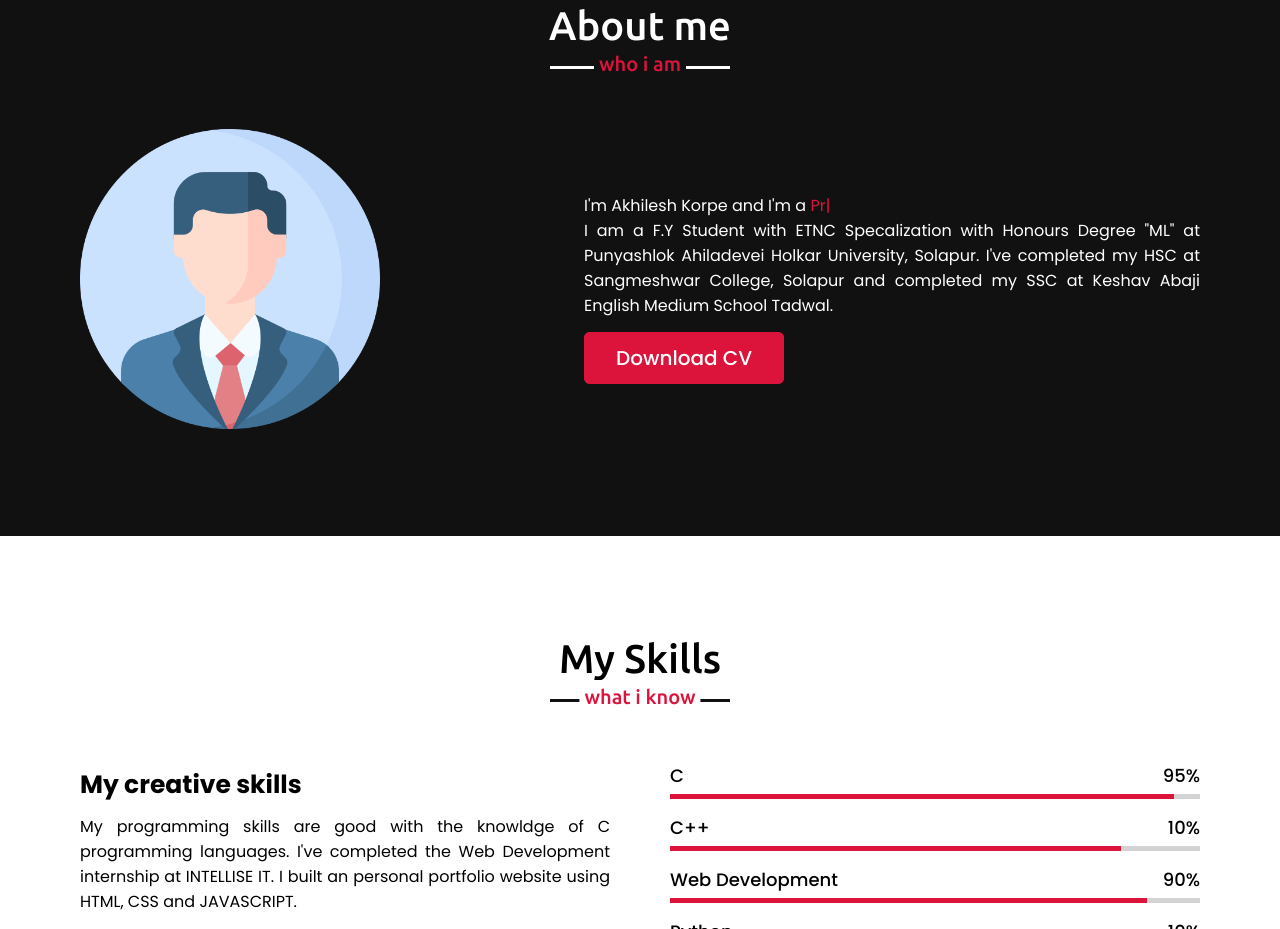
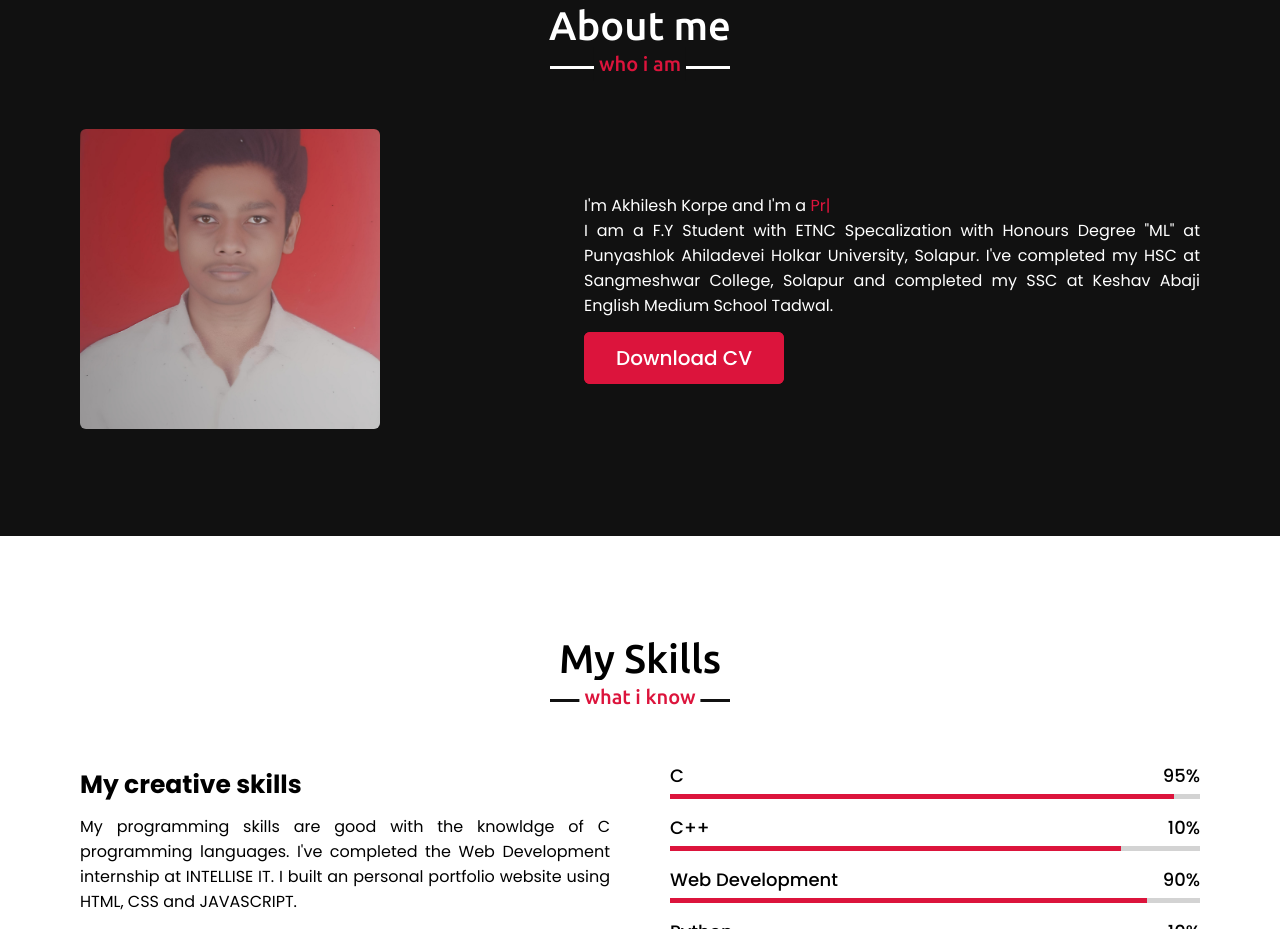
Before and after one commit to Akhilesh-korpe/profile, a plain HTML site: page index.html in a window 1280 px wide. Shown: the part 897-1826 px from the top of the page. Drawn offline with nearby package versions, Linux system fonts and the light colour scheme.

Commit message:
Update index.html

```diff
--- a/index.html
+++ b/index.html
@@ -44,7 +44,7 @@
             <h2 class="title">About me</h2>
             <div class="about-content">
                 <div class="column left">
-                    <img src="images/image.png" alt="profileimage">
+                    <img src="images/profileimage.jpg" alt="profileimage">
                 </div>
                 <div class="column right">
                     <div class="text">I'm Akhilesh Korpe and I'm a <span class="typing2"></span>
```
